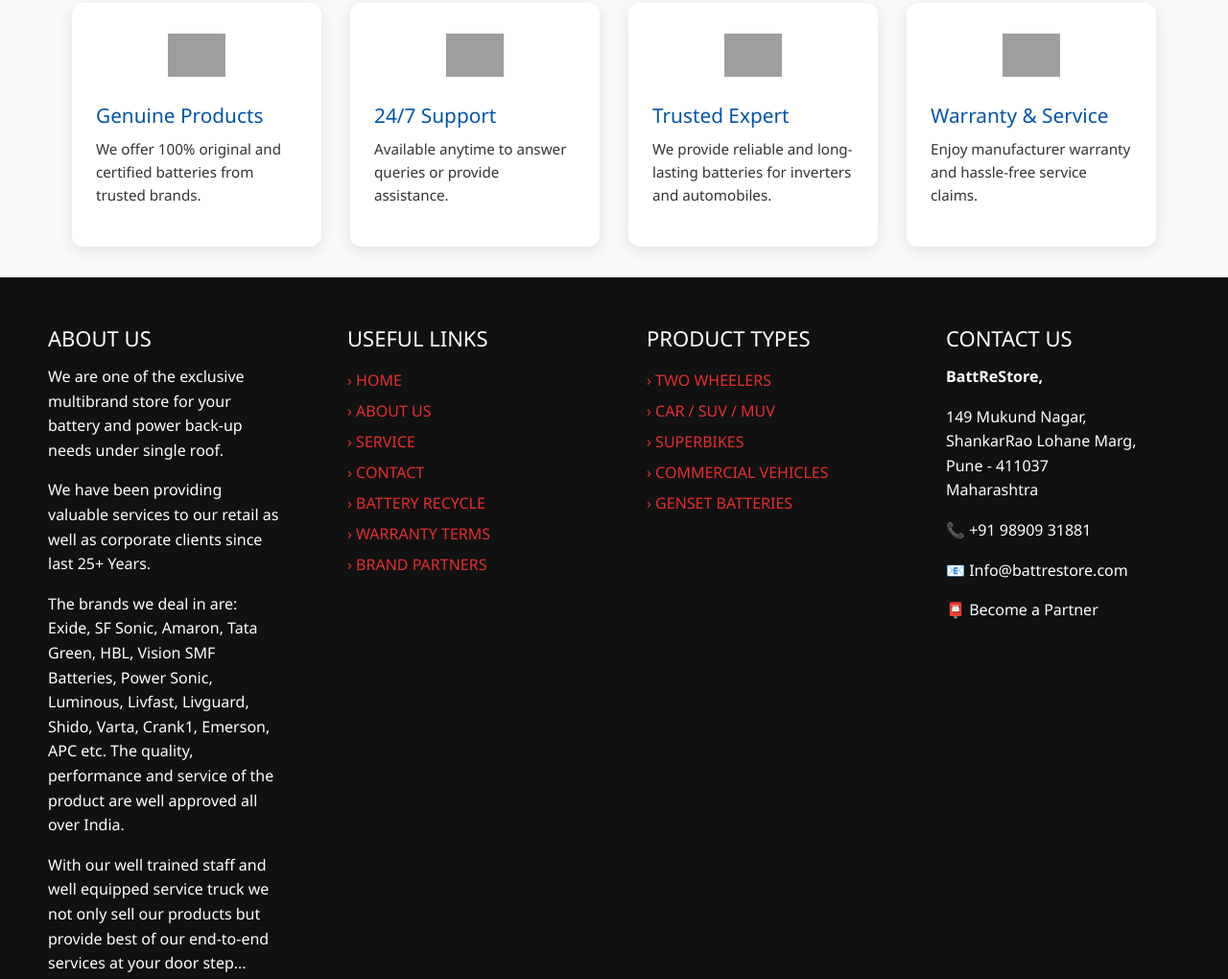
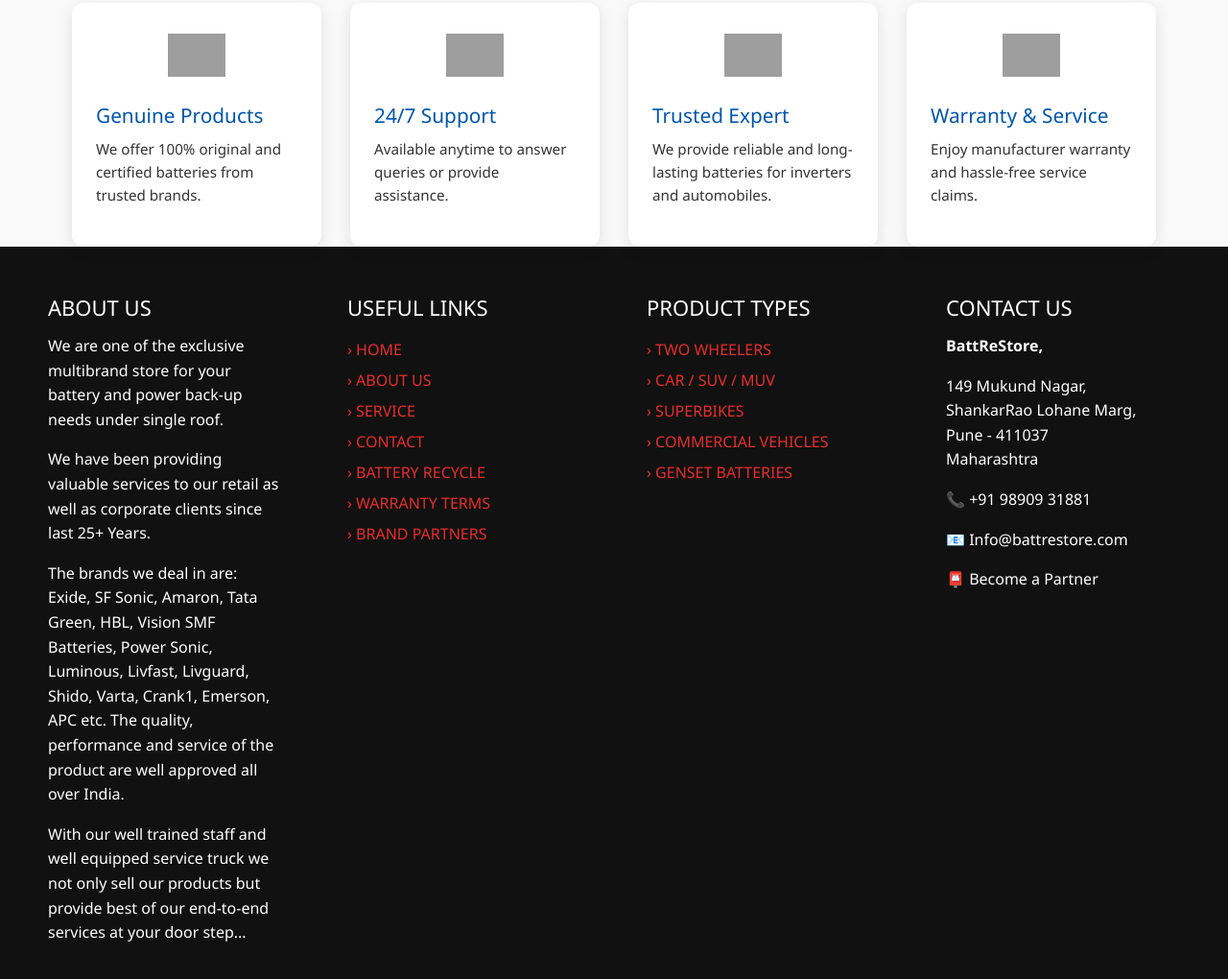
Before and after one commit to RohitChavan3/Battery-Shop, a website: page public/index.html in a window 1280 px wide. Shown: the part 1313-2333 px from the top of the page at 96% size. Drawn offline with nearby package versions, Linux system fonts and the light colour scheme; grey boxes are pictures that could not be loaded; files whose address does not match are found by name.

Commit message:
Removed extra footer class

```diff
--- a/public/css/style.css
+++ b/public/css/style.css
@@ -180,14 +180,6 @@ form button:hover {
   background-color: #d89e00;
 }
 
-/* Footer */
-footer {
-  background-color: #222;
-  color: white;
-  text-align: center;
-  padding: 1rem 0;
-  margin-top: 2rem;
-}
 
 
 .myproducts{
```
